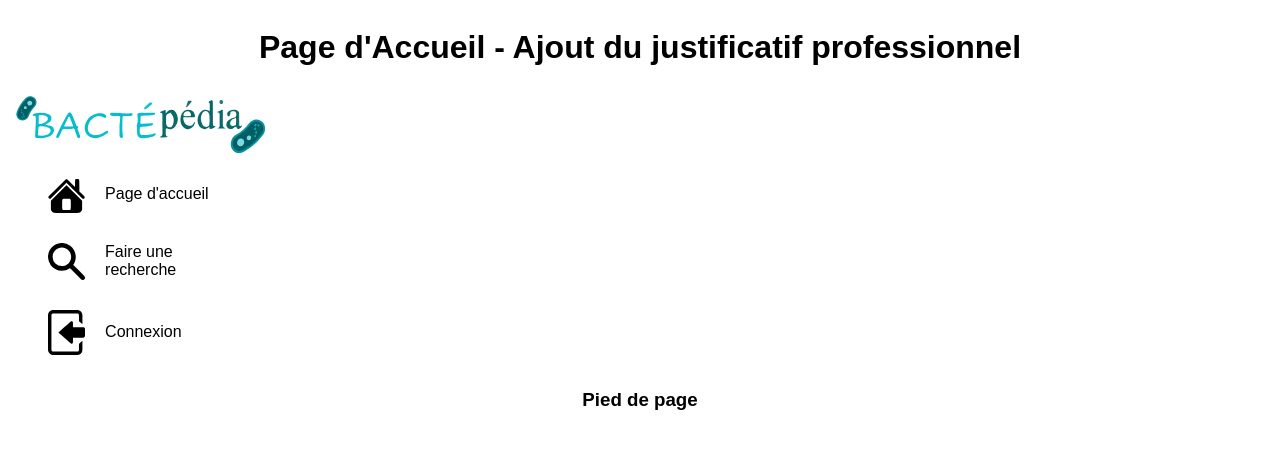
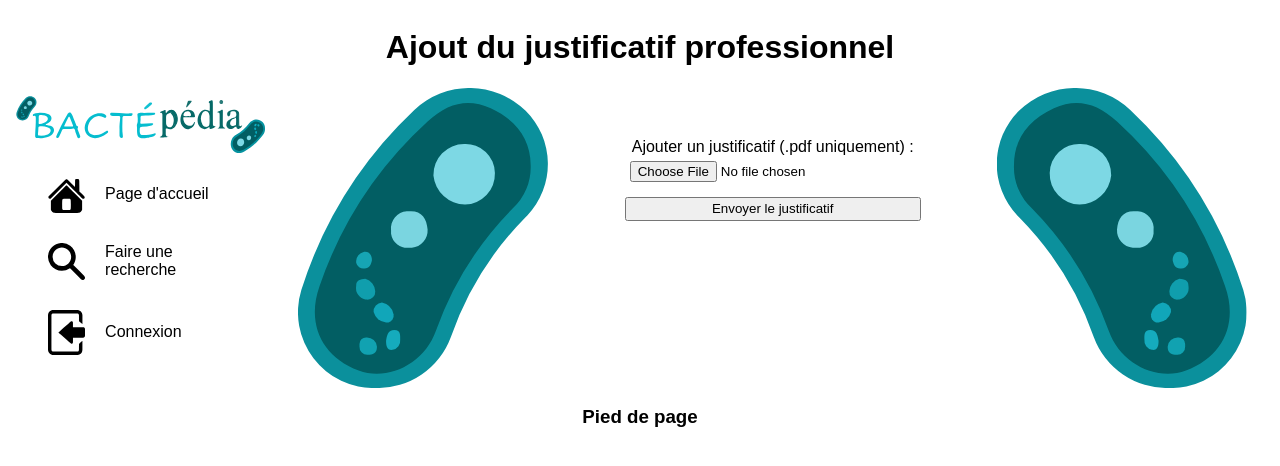
Before and after one commit to TheMouyn/ProjetAnnuel, a PHP site: page /page/ajoutJustificatif.php in a window 1280 px wide. Shown: the top 466 px of the page. Run offline with PHP 8.4, Linux system fonts and the light colour scheme.

Commit message:
Premier style ajoutJustificatif.php

```diff
--- a/page/ajoutJustificatif.php
+++ b/page/ajoutJustificatif.php
@@ -1,6 +1,6 @@
 <?php
 $titreOnglet = "Bactépédia - Ajout justificatif";
-$titrePage = "Page d'Accueil - Ajout du justificatif professionnel";
+$titrePage = "Ajout du justificatif professionnel";
 require_once '../elements/header.php';
 require_once '../elements/nav.php';
 require_once '../function/function.php';
@@ -8,7 +8,25 @@ require_once '../function/function.php';
 //TODO: création du formulaire pour ajouter un justificatif
 ?>
 <div class="contenu">
+    <div style="display:flex; justify-content: space-around">
+        <img src="../style/img/favicon.svg" alt="" style="width: 25%;">
 
+        <div style="display:flex;justify-content: center; margin: 50px 0px; width: 350px;">
+            <form action="" method="POST" enctype="multipart/form-data">
+               <?php
+               // Affiche un message d'erreur si il est défini
+               if(isset($errorMsg)){
+                  echo message($errorMsg, "msg-error");
+               }
+               ?>
+                <label style="margin: 0 7px" for="fichier">Ajouter un justificatif (.pdf uniquement) :</label>
+                <input class="form-item" type="file" name="fichier" id="fichier" required>
+                <button class="login-item" type="submit">Envoyer le justificatif</button>
+            </form>
+        </div>
+
+        <img src="../style/img/favicon.svg" alt="" style=" -webkit-transform: scaleX(-1); transform: scaleX(-1); width: 25%;">
+    </div>
 
 
 </div>
```
